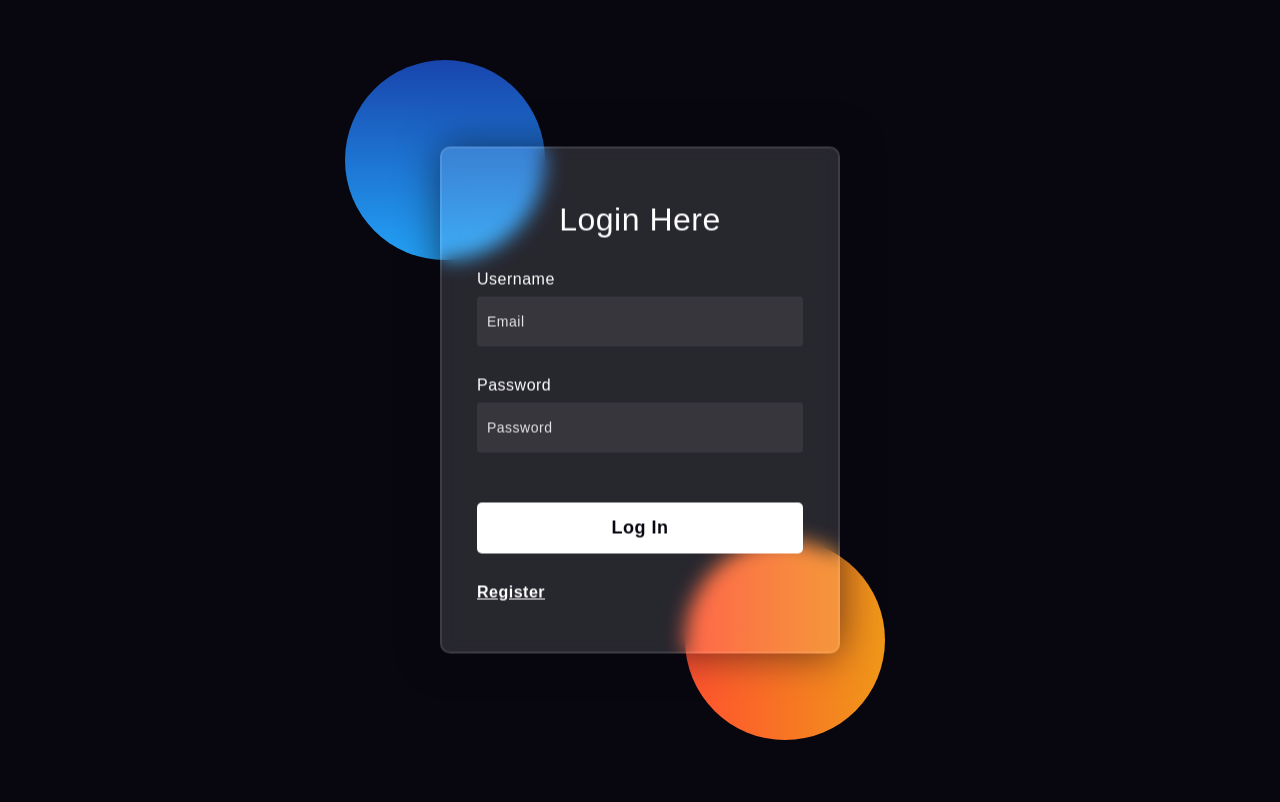
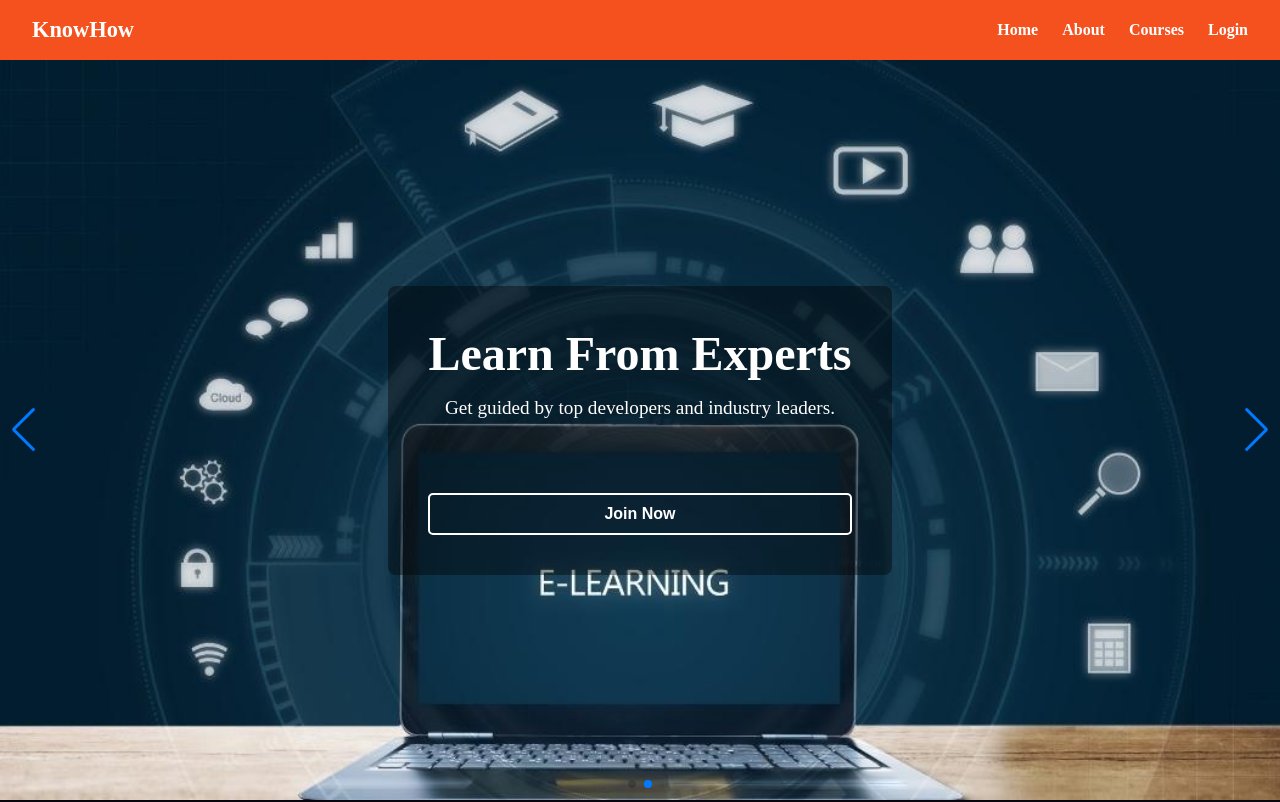
Before and after one commit to AshmitaKayastha/Web-Based-Online-Learning-Platform, a React (Vite) app: page / in a window 1280 px wide. Before the commit this address led to /login. Shown: the top 802 px of the page. Built offline with nearby package versions, Linux system fonts and the light colour scheme.

Commit message:
Navbar and Homepage Added

```diff
--- a/src/App.tsx
+++ b/src/App.tsx
@@ -2,13 +2,8 @@ import "./App.css";
 import Home from "./Components/Home";
 import Login from "./Components/Login";
 import Register from "./Components/Register";
-import {
-  BrowserRouter,
-  Navigate,
-  Outlet,
-  Route,
-  Routes,
-} from "react-router-dom";
+import Courses from "./Components/Courses/PrivateRoute";
+import { BrowserRouter, Navigate, Outlet, Route, Routes } from "react-router-dom";
 import { getActiveUser } from "./LocalStorage";
 
 function App() {
@@ -17,19 +12,29 @@ function App() {
       <Routes>
         <Route path="/login" element={<Login />} />
         <Route path="/register" element={<Register />} />
-
-        <Route path="/" element={<PrivateRoute />}>
-          <Route path="/" element={<Home />} />
+        <Route path="/" element={<Layout />}>
+          <Route index element={<Home />} />
+          <Route element={<PrivateRoute />}>
+            <Route path="courses" element={<Courses />} />
+          </Route>
         </Route>
       </Routes>
     </BrowserRouter>
   );
 }
 
+// Navbar + Wrapper
+const Layout = () => (
+  <>
+    {/* Navbar Component here (or inside Home.tsx if reused) */}
+    <Outlet />
+  </>
+);
+
+// Private route wrapper
 const PrivateRoute = () => {
-  var activeUser = getActiveUser();
-  if (activeUser == null) return <Navigate to="/login" />;
-  return <Outlet />;
+  const activeUser = getActiveUser();
+  return activeUser ? <Outlet /> : <Navigate to="/login" />;
 };
 
 export default App;
--- /dev/null
+++ b/src/Components/Courses/PrivateRoute.tsx
@@ -0,0 +1,10 @@
+import { Navigate } from "react-router-dom";
+import { getActiveUser } from "../../LocalStorage";
+
+const PrivateRoute = ({ children }: { children: JSX.Element }) => {
+  const user = getActiveUser();
+
+  return user ? children : <Navigate to="/login" />;
+};
+
+export default PrivateRoute;
--- a/src/Components/Home.tsx
+++ b/src/Components/Home.tsx
@@ -1,37 +1,78 @@
-import React from "react";
+import React, { useState } from "react";
 import { useNavigate } from "react-router-dom";
-import { clearActiveUser } from "../LocalStorage";
-import "../dashboard.css";
-
-// Import Swiper components
+import { clearActiveUser, getUser, updateActiveUser, getActiveUser } from "../LocalStorage";
 import { Swiper, SwiperSlide } from 'swiper/react';
 import { Autoplay, Navigation, Pagination } from 'swiper/modules';
 import 'swiper/css';
 import 'swiper/css/navigation';
 import 'swiper/css/pagination';
+import '../dashboard.css';
 
-const Dashboard = () => {
+const Home = () => {
   const navigate = useNavigate();
+  const [showLogin, setShowLogin] = useState(false);
+  const [username, setUsername] = useState("");
+  const [password, setPassword] = useState("");
+  const [user, setUser] = useState(getActiveUser());
 
   const handleLogout = () => {
     clearActiveUser();
-    navigate("/login");
+    setUser(null);
+    navigate("/");
+  };
+
+  const handleLogin = () => {
+    const foundUser = getUser(username, password);
+    if (foundUser) {
+      updateActiveUser(foundUser);
+      setUser(foundUser);
+      setShowLogin(false);
+    } else {
+      alert("Invalid credentials");
+    }
   };
 
   return (
     <div>
       {/* Navbar */}
       <nav className="navbar">
-        <div className="logo">E-Learning</div>
+        <div className="logo">KnowHow</div>
         <div className="nav-links">
-          <a href="/">Home</a>
-          <a href="/about">About</a>
-          <a href="/courses">Courses</a>
-          <button onClick={handleLogout}>Logout</button>
+          <a href="#home">Home</a>
+          <a href="#about">About</a>
+          <a href="#courses">Courses</a>
+          {user ? (
+            <a href="#logout" onClick={handleLogout}>Logout</a>
+          ) : (
+            <a href="#login" onClick={() => setShowLogin(true)}>Login</a>
+          )}
         </div>
       </nav>
 
-      {/* Swiper Hero Section */}
+      {/* Login Modal */}
+      {showLogin && (
+        <div className="login-modal-overlay">
+          <div className="login-modal">
+            <h3>Login</h3>
+            <input
+              type="text"
+              placeholder="Email"
+              value={username}
+              onChange={(e) => setUsername(e.target.value)}
+            />
+            <input
+              type="password"
+              placeholder="Password"
+              value={password}
+              onChange={(e) => setPassword(e.target.value)}
+            />
+            <button onClick={handleLogin}>Log In</button>
+            <button className="close-btn" onClick={() => setShowLogin(false)}>Close</button>
+          </div>
+        </div>
+      )}
+
+      {/* Hero Section */}
       <Swiper
         modules={[Navigation, Pagination, Autoplay]}
         navigation
@@ -40,30 +81,57 @@ const Dashboard = () => {
         loop={true}
         className="hero-swiper"
       >
-        <SwiperSlide className="slide" style={{ backgroundImage: `url('/images/slide1.jpg')` }}>
+        <SwiperSlide className="slide" style={{ backgroundImage: `url('/images/2.jpg')` }}>
           <div className="overlay">
             <h1>Build Your Dream With Passion</h1>
             <p>Learn, Code and start developing your own beautiful websites at no cost.</p>
             <button>Get Start</button>
           </div>
         </SwiperSlide>
-        <SwiperSlide className="slide" style={{ backgroundImage: `url('/images/slide2.jpg')` }}>
+        <SwiperSlide className="slide" style={{ backgroundImage: `url('/images/1.jpg')` }}>
           <div className="overlay">
             <h1>Learn From Experts</h1>
             <p>Get guided by top developers and industry leaders.</p>
             <button>Join Now</button>
           </div>
         </SwiperSlide>
-        <SwiperSlide className="slide" style={{ backgroundImage: `url('/images/slide3.jpg')` }}>
-          <div className="overlay">
-            <h1>Launch Your Career</h1>
-            <p>Start projects that matter and get real experience.</p>
-            <button>Explore Courses</button>
+      </Swiper>
+
+      {/* About Section */}
+      <section id="about" className="about-section">
+        <div className="about-text">
+          <h2>Best E-learning Portal</h2>
+          <p>Learn at your pace, guided by experienced mentors and industry-relevant content tailored just for you.</p>
+          <button>Contact Us</button>
+        </div>
+        <div className="about-image">
+          <img src="/images/1.jpg" alt="About KnowHow" />
+        </div>
+      </section>
+
+      {/* Courses Section */}
+      <section id="courses" className="courses-section">
+        <h2>Most Viewed Courses</h2>
+        <div className="courses-grid">
+          <div className="course-card">JavaScript Essentials</div>
+          <div className="course-card">React Fundamentals</div>
+          <div className="course-card">Python for Beginners</div>
+        </div>
+      </section>
+
+      {/* Footer */}
+      <footer className="footer">
+        <div className="footer-content">
+          <div>© 2025 KnowHow. All rights reserved.</div>
+          <div className="footer-links">
+            <a href="#home">Home</a>
+            <a href="#about">About</a>
+            <a href="#courses">Courses</a>
           </div>
-        </SwiperSlide>
-      </Swiper>
+        </div>
+      </footer>
     </div>
   );
 };
 
-export default Dashboard;
+export default Home;
--- a/src/Components/Login.tsx
+++ b/src/Components/Login.tsx
@@ -1,6 +1,7 @@
 import { useState } from "react";
 import { Link, useNavigate } from "react-router-dom";
 import { getUser, updateActiveUser } from "../LocalStorage";
+import "../login.css"; // make sure the path is correct
 
 interface ILoginModel {
   username: string;
@@ -11,45 +12,38 @@ const Login = () => {
   const [data, setData] = useState<ILoginModel>({ username: "", password: "" });
   const navigate = useNavigate();
 
-  const handleInputChange = (event: React.ChangeEvent<HTMLInputElement>) => {
-    const id = event.target.id;
-    const value = event.target.value;
+  const handleInputChange = (e: React.ChangeEvent<HTMLInputElement>) => {
+    const { id, value } = e.target;
     setData({ ...data, [id]: value });
   };
 
-  const handleFormSubmit = (event: React.FormEvent<HTMLFormElement>) => {
-    event.preventDefault();
-
-    if (data.username == "" || data.password == "") {
-      alert("Please fill all the field");
+  const handleSubmit = (e: React.FormEvent) => {
+    e.preventDefault();
+    if (!data.username || !data.password) {
+      alert("Please fill in all fields");
       return;
     }
-
     const user = getUser(data.username, data.password);
-    if (user == null) {
-      alert("Username or password is incorrect");
+    if (!user) {
+      alert("Invalid credentials");
       return;
     }
-
     updateActiveUser(user);
-    navigate("/");
+    navigate("/"); // redirect to homepage after login
   };
 
   return (
-    <>
-      <div className="background">
-        <div className="shape"></div>
-        <div className="shape"></div>
-      </div>
-      <form onSubmit={handleFormSubmit}>
+    <div className="login-container">
+      <div className="background-shape blue"></div>
+      <div className="background-shape orange"></div>
+      <form onSubmit={handleSubmit}>
         <h3>Login Here</h3>
-
         <label>Username</label>
         <input
           type="text"
           placeholder="Email"
+          id="username"
           value={data.username}
-          id="username"
           onChange={handleInputChange}
         />
 
@@ -63,13 +57,9 @@ const Login = () => {
         />
 
         <button>Log In</button>
-        <div className="social">
-          <h4>
-            <Link to="/register">Register</Link>
-          </h4>
-        </div>
+        <Link to="/register">Register</Link>
       </form>
-    </>
+    </div>
   );
 };
 
--- a/src/dashboard.css
+++ b/src/dashboard.css
@@ -1,44 +1,52 @@
-/* Navbar Styles */
+/* NAVBAR */
 .navbar {
   background-color: #f4511e;
   display: flex;
   justify-content: space-between;
   align-items: center;
-  padding: 1rem 2rem;
+  padding: 0.8rem 2rem;
   color: white;
+  height: 60px;
 }
 
 .logo {
+  font-size: 1.4rem;
   font-weight: bold;
-  font-size: 1.5rem;
+}
+
+.nav-links {
+  display: flex;
+  align-items: center;
+  gap: 1.5rem;
 }
 
 .nav-links a {
   color: white;
   text-decoration: none;
-  margin: 0 1rem;
-  font-weight: bold;
+  font-weight: 600;
+  font-size: 1rem;
 }
 
 .nav-links button {
-  margin-left: 1rem;
-  padding: 0.5rem 1rem;
+  padding: 6px 14px;
   background-color: white;
   color: #f4511e;
+  font-weight: bold;
   border: none;
   border-radius: 4px;
   cursor: pointer;
-  font-weight: bold;
+  transition: 0.3s ease-in-out;
 }
 
 .nav-links button:hover {
-  background-color: #fff2ec;
+  background-color: #ffe5d4;
 }
 
-/* Swiper Hero Section */
+/* SLIDER SECTION */
 .hero-swiper {
-  height: 85vh;
+  height: calc(100vh - 60px); /* full height minus navbar */
   width: 100%;
+  position: relative;
 }
 
 .slide {
@@ -51,10 +59,10 @@
 }
 
 .overlay {
-  background-color: rgba(0, 0, 0, 0.5);
-  padding: 50px;
+  background-color: rgba(0, 0, 0, 0.4);
+  padding: 40px;
+  border-radius: 8px;
   text-align: center;
-  border-radius: 10px;
   color: white;
 }
 
@@ -71,11 +79,12 @@
 .overlay button {
   padding: 10px 20px;
   font-size: 1rem;
-  background-color: transparent;
+  border: 2px solid white;
+  background: transparent;
   color: white;
-  border: 2px solid white;
   border-radius: 5px;
   cursor: pointer;
+  transition: 0.3s ease;
 }
 
 .overlay button:hover {
--- /dev/null
+++ b/src/login.css
@@ -0,0 +1,84 @@
+.login-container {
+  background-color: #0f0f1a;
+  height: 100vh;
+  width: 100%;
+  position: relative;
+  overflow: hidden;
+  display: flex;
+  justify-content: center;
+  align-items: center;
+}
+
+.background-shape {
+  position: absolute;
+  border-radius: 50%;
+  filter: blur(100px);
+  z-index: 0;
+}
+
+.background-shape.blue {
+  width: 300px;
+  height: 300px;
+  background: #0072ff;
+  top: -80px;
+  left: -100px;
+}
+
+.background-shape.orange {
+  width: 300px;
+  height: 300px;
+  background: #ff512f;
+  bottom: -80px;
+  right: -100px;
+}
+
+form {
+  z-index: 1;
+  background: rgba(255, 255, 255, 0.05);
+  border-radius: 12px;
+  backdrop-filter: blur(15px);
+  border: 1px solid rgba(255, 255, 255, 0.1);
+  color: white;
+  width: 320px;
+  padding: 2rem;
+}
+
+form h3 {
+  text-align: center;
+  margin-bottom: 1rem;
+}
+
+form label {
+  display: block;
+  margin-top: 1rem;
+  font-weight: bold;
+}
+
+form input {
+  width: 100%;
+  padding: 0.6rem;
+  margin-top: 0.3rem;
+  border: none;
+  border-radius: 6px;
+  background: #222;
+  color: white;
+}
+
+form button {
+  width: 100%;
+  margin-top: 1.5rem;
+  padding: 0.8rem;
+  background: white;
+  color: black;
+  font-weight: bold;
+  border-radius: 6px;
+  cursor: pointer;
+}
+
+form a {
+  display: block;
+  margin-top: 1rem;
+  color: #ccc;
+  text-align: center;
+  text-decoration: underline;
+}
--- /dev/null
+++ b/src/navbar.css
@@ -0,0 +1,33 @@
+.navbar {
+  background-color: #f4511e;
+  display: flex;
+  justify-content: space-between;
+  align-items: center;
+  padding: 1rem 3rem;
+  color: white;
+  position: relative;
+  z-index: 1000;
+}
+
+.logo {
+  font-weight: bold;
+  font-size: 1.8rem;
+  letter-spacing: 1px;
+}
+.nav-links {
+  display: flex;
+  align-items: center;
+}
+.nav-links a, .nav-links button {
+  color: white;
+  text-decoration: none;
+  margin-left: 1.5rem;
+  font-weight: bold;
+  font-size: 1rem;
+  background: none;
+  border: none;
+  cursor: pointer;
+}
+.nav-links button:hover, .nav-links a:hover {
+  text-decoration: underline;
+}
--- a/src/slider.css
+++ b/src/slider.css
@@ -1,46 +1,73 @@
 .hero-swiper {
-  height: 85vh;
+  height: 90vh;
   width: 100%;
+  position: relative;
+  z-index: 0;
+  overflow: hidden;
 }
 
+/* Each slide */
 .slide {
   background-size: cover;
-  background-position: center;
+  background-position: center center;
+  background-repeat: no-repeat;
   position: relative;
   display: flex;
   align-items: center;
   justify-content: center;
 }
 
+/* Overlay content on slides */
 .overlay {
-  background-color: rgba(0, 0, 0, 0.4);
-  color: white;
-  padding: 40px;
-  border-radius: 8px;
+  background-color: rgba(0, 0, 0, 0.5);
+  color: #fff;
+  padding: 3rem 2rem;
+  border-radius: 10px;
   text-align: center;
+  max-width: 800px;
+  width: 90%;
+  animation: fadeIn 1s ease-in-out;
 }
 
 .overlay h1 {
-  font-size: 3rem;
+  font-size: 3.2rem;
+  font-weight: 700;
   margin-bottom: 1rem;
+  line-height: 1.2;
 }
 
 .overlay p {
-  font-size: 1.1rem;
+  font-size: 1.2rem;
+  margin-bottom: 2rem;
+  line-height: 1.6;
 }
 
 .overlay button {
-  margin-top: 20px;
-  padding: 12px 24px;
+  padding: 12px 28px;
   border: 2px solid white;
-  background: transparent;
+  background-color: transparent;
   color: white;
   font-size: 1rem;
-  border-radius: 4px;
+  font-weight: 600;
+  border-radius: 6px;
   cursor: pointer;
+  transition: all 0.3s ease-in-out;
 }
 
 .overlay button:hover {
-  background: white;
+  background-color: white;
   color: #f4511e;
+  transform: scale(1.05);
 }
+
+/* Optional subtle fade-in animation */
+@keyframes fadeIn {
+  from {
+    opacity: 0;
+    transform: translateY(30px);
+  }
+  to {
+    opacity: 1;
+    transform: translateY(0);
+  }
+}
```
Also changed, not shown: src/Components/Footer.tsx (deleted, +0 -19 lines), src/Components/Navbar.tsx (added, +27 -0 lines), public/images/1.jpg (added), public/images/2.jpg (added).
